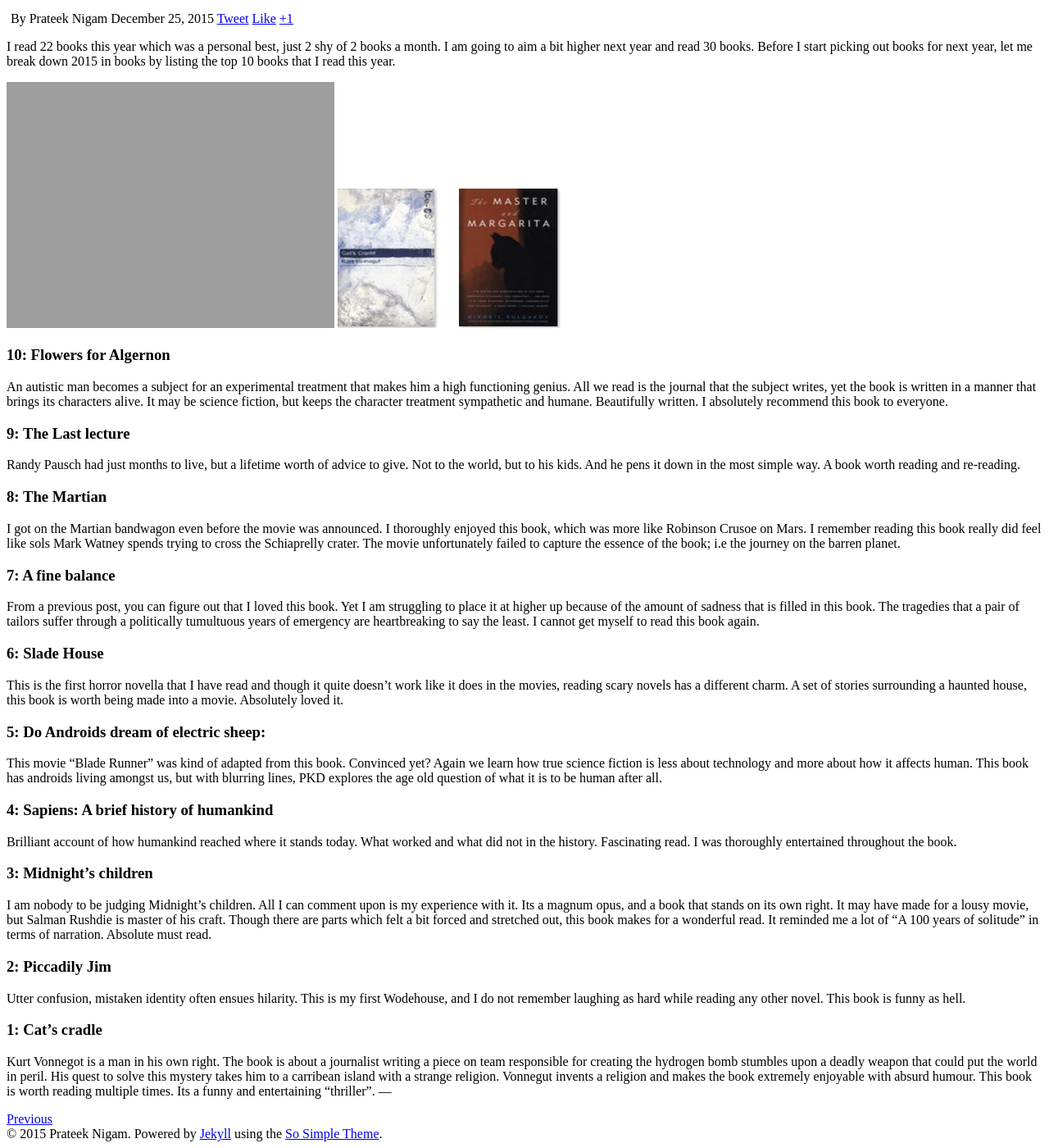
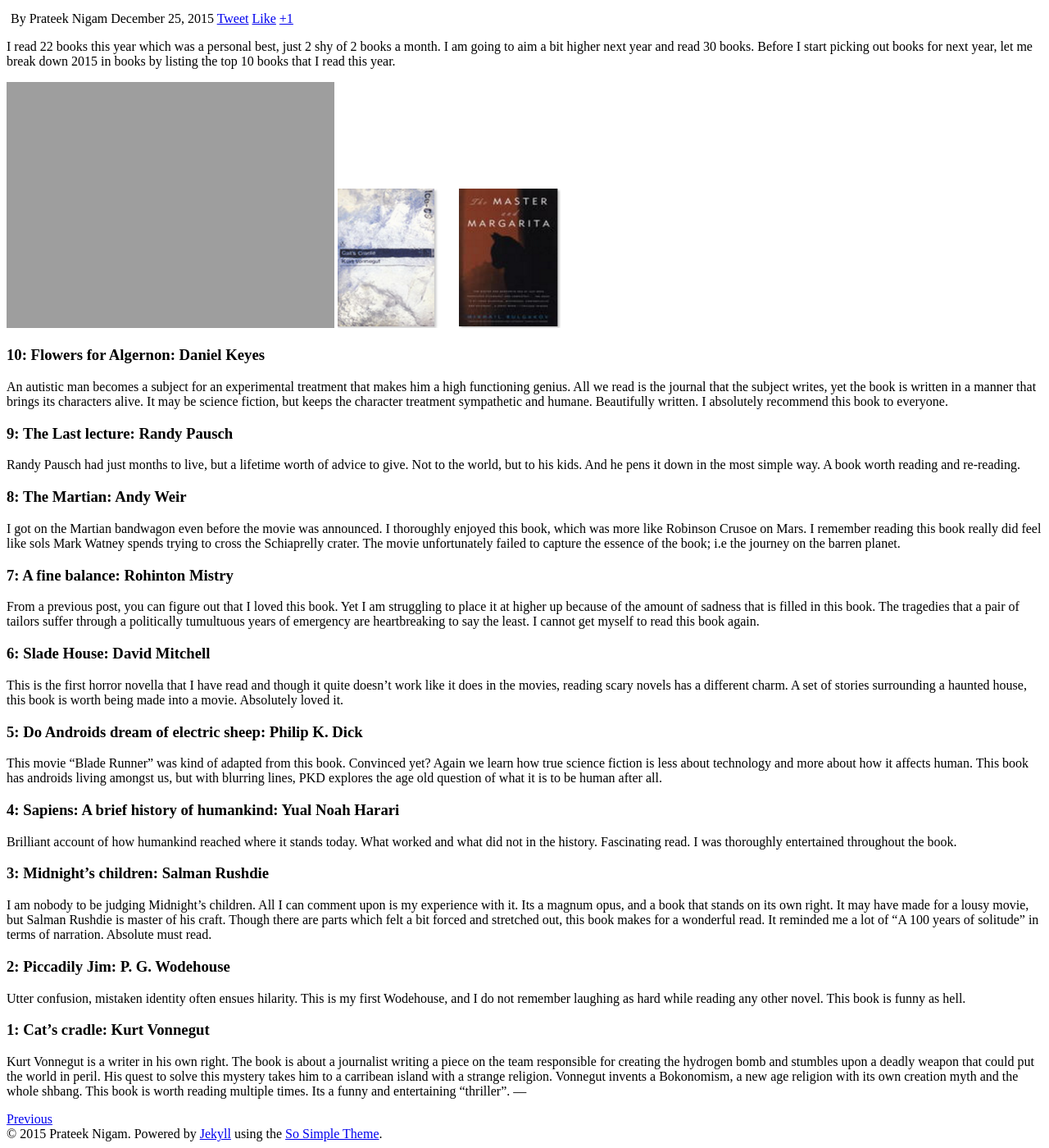
Before and after one commit to iag0/iag0.github.io, a Jekyll site: the page built from _posts/blog/2015-12-25-year-in-books.markdown, in a window 1280 px wide and 1400 px high, scrolled down 528 px. Shown: the whole window at 82% size. Built offline with Jekyll 4.4.1, drawn with Linux system fonts in a browser that asks for light colours; nearby versions of some CDN libraries.

Commit message:
Some typos

```diff
--- a/_posts/blog/2015-12-25-year-in-books.markdown
+++ b/_posts/blog/2015-12-25-year-in-books.markdown
@@ -17,35 +17,35 @@ I read 22 books this year which was a personal best, just 2 shy of 2 books a mon
 ![bookshelf 2015](http://iag0.github.io/images/yib1.png "bookshelf")
 <img src="http://iag0.github.io/images/yib2.png" width="272" height="170">
 
-###10: Flowers for Algernon
+###10: Flowers for Algernon: Daniel Keyes
 An autistic man becomes a subject for an experimental treatment that makes him a high functioning genius. All we read is the journal that the subject writes, yet the book is written in a manner that brings its characters alive. It may be science fiction, but keeps the character treatment sympathetic and humane.
 Beautifully written. I absolutely recommend this book to everyone.
 
-###9: The Last lecture
+###9: The Last lecture: Randy Pausch
 Randy Pausch had just months to live, but a lifetime worth of advice to give. Not to the world, but to his kids. And he pens it down in the most simple way. A book worth reading and re-reading.
 
-###8: The Martian
+###8: The Martian: Andy Weir
 I got on the Martian bandwagon even before the movie was announced. I thoroughly enjoyed this book, which was more like Robinson Crusoe on Mars. I remember reading this book really did feel like sols Mark Watney spends trying to cross the Schiaprelly crater. The movie unfortunately failed to capture the essence of the book; i.e the journey on the barren planet.
 
-###7: A fine balance
+###7: A fine balance: Rohinton Mistry
 From a previous post, you can figure out that I loved this book. Yet I am struggling to place it at higher up because of the amount of sadness that is filled in this book. The tragedies that a pair of tailors suffer through a politically tumultuous years of emergency are heartbreaking to say the least. I cannot get myself to read this book again.
 
-###6: Slade House
+###6: Slade House: David Mitchell
 This is the first horror novella that I have read and though it quite doesn't work like it does in the movies, reading scary novels has a different charm. A set of stories surrounding a haunted house, this book is worth being made into a movie. Absolutely loved it.
 
-###5: Do Androids dream of electric sheep:
+###5: Do Androids dream of electric sheep: Philip K. Dick
 This movie "Blade Runner" was kind of adapted from this book. Convinced yet? Again we learn how true science fiction is less about technology and more about how it affects human. This book has androids living amongst us, but with blurring lines, PKD explores the age old question of what it is to be human after all.
 
-###4: Sapiens: A brief history of humankind
+###4: Sapiens: A brief history of humankind: Yual Noah Harari
 Brilliant account of how humankind reached where it stands today. What worked and what did not in the history. Fascinating read. I was thoroughly entertained throughout the book.
 
-###3: Midnight's children
+###3: Midnight's children: Salman Rushdie
 I am nobody to be judging Midnight's children. All I can comment upon is my experience with it. Its a magnum opus, and a book that stands on its own right. It may have made for a lousy movie, but Salman Rushdie is master of his craft. Though there are parts which felt a bit forced and stretched out, this book makes for a wonderful read. It reminded me a lot of "A 100 years of solitude" in terms of narration.
 Absolute must read.
 
-###2: Piccadily Jim
+###2: Piccadily Jim: P. G. Wodehouse
 Utter confusion, mistaken identity often ensues hilarity. This is my first Wodehouse, and I do not remember laughing as hard while reading any other novel. This book is funny as hell.
 
-###1: Cat's  cradle
-Kurt Vonnegot is a man in his own right. The book is about a journalist writing a piece on team responsible for creating the hydrogen bomb stumbles upon a deadly weapon that could put the world in peril. His quest to solve this mystery takes him to a carribean island with a strange religion. Vonnegut invents a religion and makes the book extremely enjoyable with absurd humour. This book is worth reading multiple times. Its a funny and entertaining "thriller".
+###1: Cat's  cradle: Kurt Vonnegut
+Kurt Vonnegut is a writer in his own right. The book is about a journalist writing a piece on the team responsible for creating the hydrogen bomb and stumbles upon a deadly weapon that could put the world in peril. His quest to solve this mystery takes him to a carribean island with a strange religion. Vonnegut invents a Bokonomism, a new age religion with its own creation myth and the whole shbang. This book is worth reading multiple times. Its a funny and entertaining "thriller".
 ---
```
